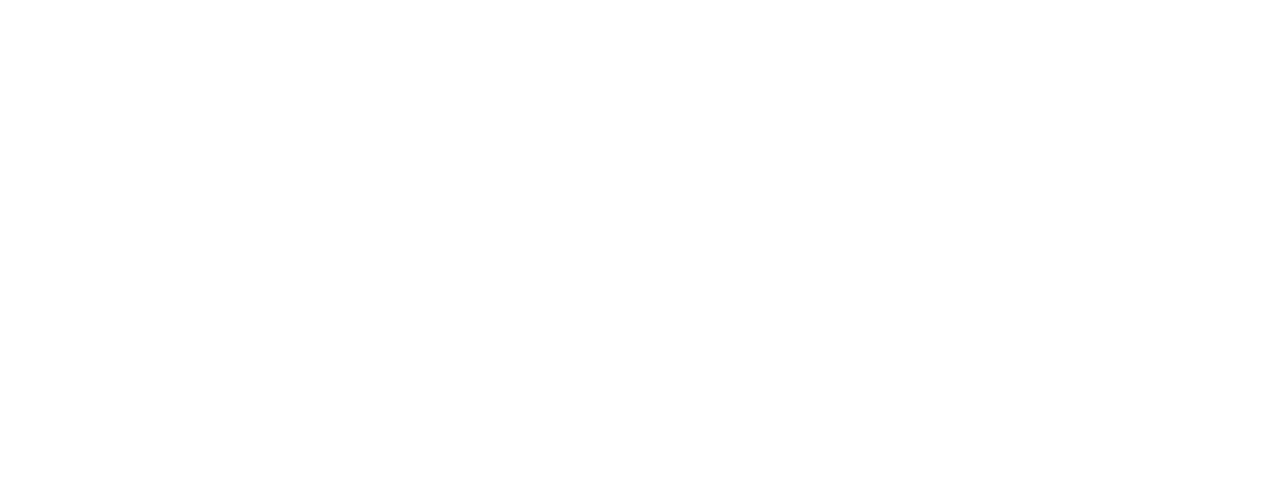
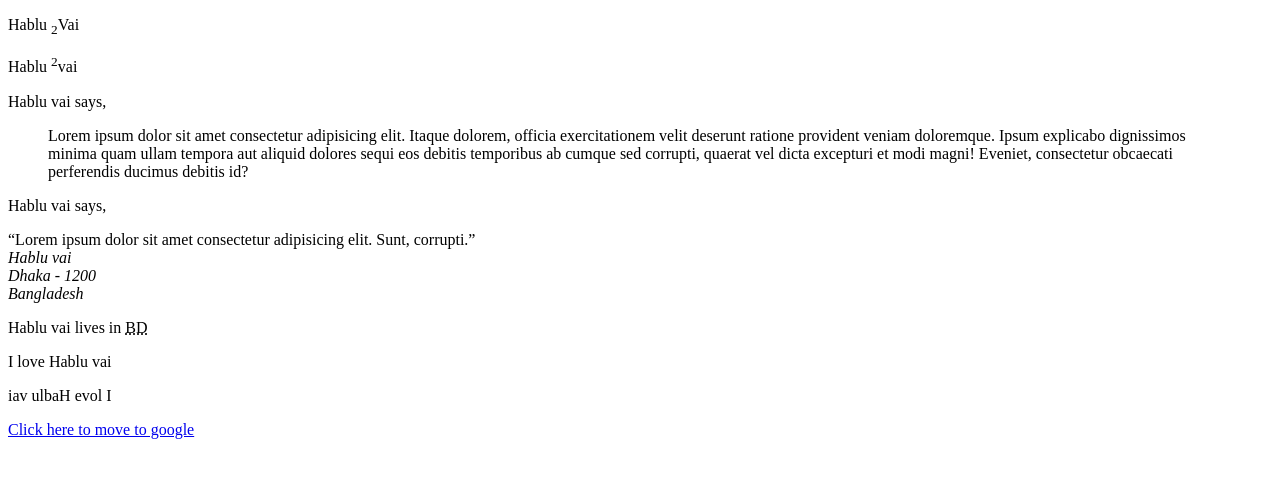
Before and after one commit to Eng-Mohammad-Rezaul-Huq-Masud/html-tutorial-from-6to10, a plain HTML site: page index.html in a window 1280 px wide. Drawn offline with Linux system fonts and the light colour scheme.

Commit message:
Last commit

```diff
--- a/index.html
+++ b/index.html
@@ -7,6 +7,30 @@
     <title>html tutorial from part 6 to 10</title>
 </head>
 <body>
+    <p>Hablu <sub>2</sub>Vai</p>
+    <p>Hablu <sup>2</sup>vai</p>
+    <p>Hablu vai says,</p>
+    <blockquote>Lorem ipsum dolor sit amet consectetur adipisicing elit. Itaque dolorem, officia exercitationem velit deserunt ratione provident veniam doloremque. Ipsum explicabo dignissimos minima quam ullam tempora aut aliquid dolores sequi eos debitis temporibus ab cumque sed corrupti, quaerat vel dicta excepturi et modi magni! Eveniet, consectetur obcaecati perferendis ducimus debitis id?</blockquote>
+    <p>Hablu vai says, </p>
+    <q>Lorem ipsum dolor sit amet consectetur adipisicing elit. Sunt, corrupti.</q>
+    <!--blockquote and q are used for quotation-->
+    <!--address is written by address tag-->
+    <address>
+        Hablu vai <br>
+        Dhaka - 1200 <br>
+        Bangladesh
+    </address>
+    <!--abbr tag for abbreviation-->
+    <p>Hablu vai lives in <abbr title="Bangladesh">BD</abbr></p>
+    <!--Direction of text by bdo tag-->
+    <p>I love Hablu vai</p>
+    <p><bdo dir="rtl">I love Hablu vai</bdo> </p>
+
+    <!--comment tag is used by this-->
+    <!--anchor tag represent by a letter-->
+    <a href="https://www.google.com" target="_blank">Click here to move to google</a>
+
+    <!-- TODAY'S TASK IS COMPLETED-->
 
 </body>
 </html>
```
